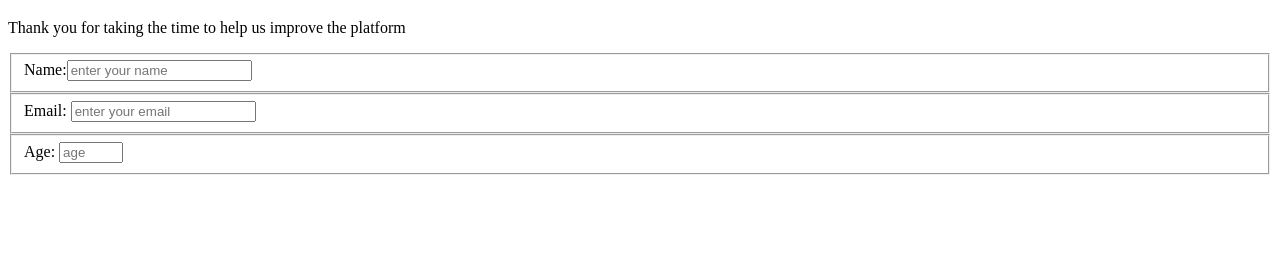
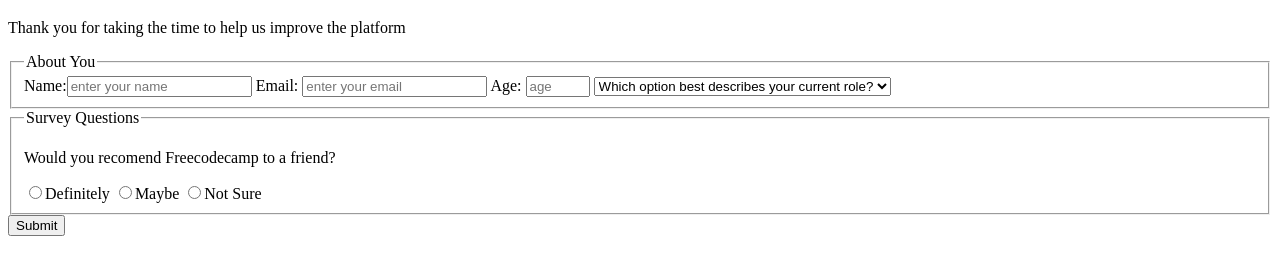
Before and after one commit to nathanjh-28/survey-form, a plain HTML site: page index.html in a window 1280 px wide. Shown: the part 61-336 px from the top of the page. Drawn offline with Linux system fonts and the light colour scheme.

Commit message:
more questions added

```diff
--- a/index.html
+++ b/index.html
@@ -17,25 +17,51 @@
     <form id="survey-form" action="">
         <!-- Name -->
         <fieldset>
+            <legend>About You</legend>
             <label for="name" id="name-label">
                 Name:<input required type="text" name="name" id="name" placeholder="enter your name">
 
             </label>
-        </fieldset>
 
-        <!-- Email -->
-        <fieldset>
+
+            <!-- Email -->
+
             <label for="email">
                 Email: <input type="email" name="email" id="email" placeholder="enter your email">
             </label>
-        </fieldset>
 
-        <!-- Age -->
-        <fieldset>
+
+            <!-- Age -->
+
             <label for="age">
                 Age: <input type="number" name="age" id="age" placeholder="age" min="13" max="120">
             </label>
+
+            <!-- Current Role -->
+
+
+            <select name="current-role" id="dropdown">
+                <option>Which option best describes your current role?
+                </option>
+                <option value="">Student</option>
+                <option value="">Full Time Job</option>
+                <option value="">Full Time Leaner</option>
+                <option value="">Prefer not to say</option>
+            </select>
         </fieldset>
+
+        <fieldset>
+            <legend>Survey Questions</legend>
+            <p>Would you recomend Freecodecamp to a friend?</p>
+
+            <label for=""><input type="radio">Definitely</label>
+            <label for=""><input type="radio">Maybe</label>
+            <label for=""><input type="radio">Not Sure</label>
+
+        </fieldset>
+
+        <!-- Submit -->
+        <button type="submit" id="submit">Submit</button>
 
 
 
```
